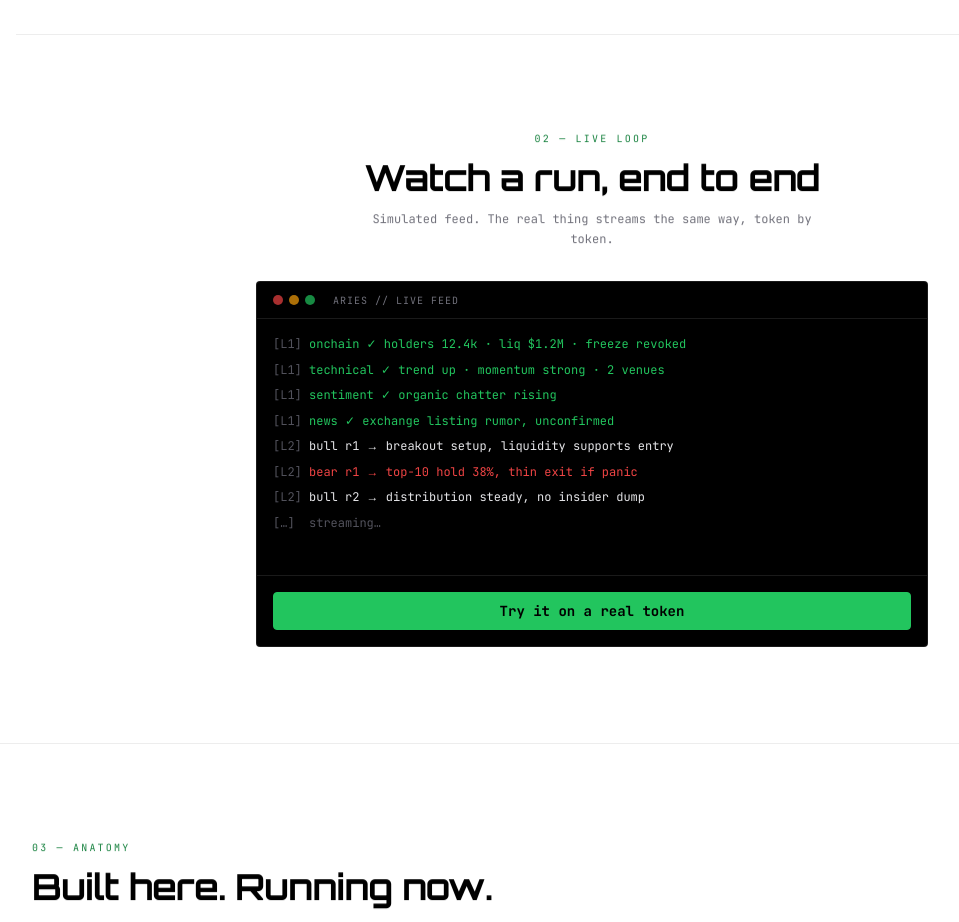
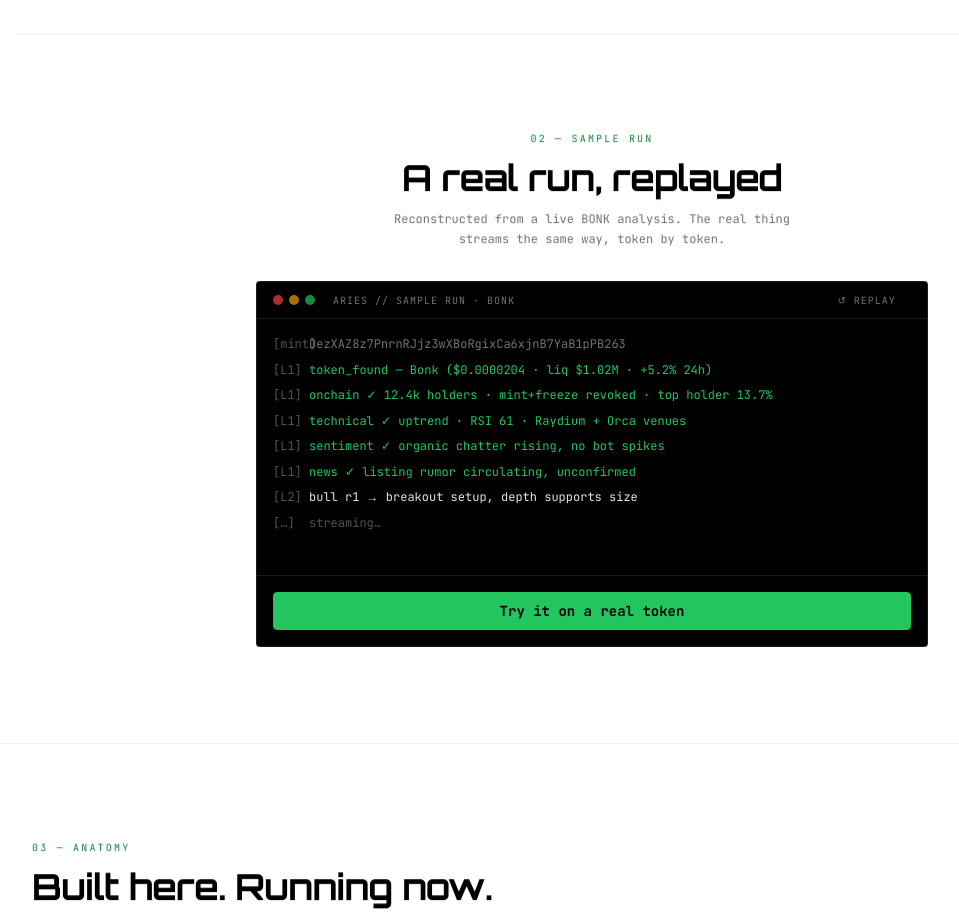
Before and after one commit to sifaq00/hoheee, a Next.js app: page / in a window 1280 px wide. Shown: the part 1440-2362 px from the top of the page, without its empty margins (48-1007 px from the left). Built offline with nearby package versions, Linux system fonts and the light colour scheme; no server answers; the database is empty.

Commit message:
feat: realistic sample-run replay on landing

```diff
--- a/components/landing/LiveDemo.tsx
+++ b/components/landing/LiveDemo.tsx
@@ -5,16 +5,18 @@ import Link from "next/link";
 import Reveal from "./Reveal";
 
 const SCRIPT: { tag: string; text: string; tone: "dim" | "green" | "red" | "white" }[] = [
-  { tag: "L1", text: "onchain ✓ holders 12.4k · liq $1.2M · freeze revoked", tone: "green" },
-  { tag: "L1", text: "technical ✓ trend up · momentum strong · 2 venues", tone: "green" },
-  { tag: "L1", text: "sentiment ✓ organic chatter rising", tone: "green" },
-  { tag: "L1", text: "news ✓ exchange listing rumor, unconfirmed", tone: "green" },
-  { tag: "L2", text: "bull r1 → breakout setup, liquidity supports entry", tone: "white" },
+  { tag: "mint", text: "DezXAZ8z7PnrnRJjz3wXBoRgixCa6xjnB7YaB1pPB263", tone: "dim" },
+  { tag: "L1", text: "token_found — Bonk ($0.0000204 · liq $1.02M · +5.2% 24h)", tone: "green" },
+  { tag: "L1", text: "onchain ✓ 12.4k holders · mint+freeze revoked · top holder 13.7%", tone: "green" },
+  { tag: "L1", text: "technical ✓ uptrend · RSI 61 · Raydium + Orca venues", tone: "green" },
+  { tag: "L1", text: "sentiment ✓ organic chatter rising, no bot spikes", tone: "green" },
+  { tag: "L1", text: "news ✓ listing rumor circulating, unconfirmed", tone: "green" },
+  { tag: "L2", text: "bull r1 → breakout setup, depth supports size", tone: "white" },
   { tag: "L2", text: "bear r1 → top-10 hold 38%, thin exit if panic", tone: "red" },
-  { tag: "L2", text: "bull r2 → distribution steady, no insider dump", tone: "white" },
-  { tag: "L2", text: "bear r2 → listing rumor already priced in", tone: "red" },
-  { tag: "L3", text: "risk → slippage ~4% on $10k exit · rug paths closed", tone: "green" },
-  { tag: "L4", text: "RATING: Overweight · CONFIDENCE: Medium", tone: "green" },
+  { tag: "L2", text: "bull r2 → distribution steady, no insider dump yet", tone: "white" },
+  { tag: "L2", text: "bear r2 → rumor already priced in, fade the pop", tone: "red" },
+  { tag: "L3", text: "risk ✓ ~4% slippage on $10k exit · rug paths closed", tone: "green" },
+  { tag: "L4", text: "RATING: Overweight · CONFIDENCE: Medium · /r/aa7bc851", tone: "green" },
 ];
 
 const TONE: Record<string, string> = {
@@ -50,12 +52,12 @@ export default function LiveDemo() {
   return (
     <section id="live" className="mx-auto max-w-6xl scroll-mt-24 border-t border-black/[0.07] px-4 py-16 md:py-24" aria-labelledby="live-title">
       <Reveal className="text-center">
-        <p className="font-mono text-[10px] tracking-[0.22em] text-[#15803d] uppercase">02 — Live loop</p>
+        <p className="font-mono text-[10px] tracking-[0.22em] text-[#15803d] uppercase">02 — Sample run</p>
         <h2 id="live-title" className="font-display mt-3 text-3xl font-medium tracking-tight text-black sm:text-4xl">
-          Watch a run, end to end
+          A real run, replayed
         </h2>
         <p className="mx-auto mt-3 max-w-md font-mono text-xs leading-relaxed text-zinc-500">
-          Simulated feed. The real thing streams the same way, token by token.
+          Reconstructed from a live BONK analysis. The real thing streams the same way, token by token.
         </p>
       </Reveal>
       <Reveal delay={120}>
@@ -64,8 +66,16 @@ export default function LiveDemo() {
             <span className="h-2.5 w-2.5 rounded-full bg-[#ef4444]/70" />
             <span className="h-2.5 w-2.5 rounded-full bg-[#f59e0b]/70" />
             <span className="h-2.5 w-2.5 rounded-full bg-[#22c55e]/70" />
-            <span className="ml-3 font-mono text-[10px] tracking-widest text-zinc-500">ARIES // LIVE FEED</span>
-            <span aria-hidden="true" className="land-caret ml-auto font-mono text-xs text-[#22c55e]">
+            <span className="ml-3 font-mono text-[10px] tracking-widest text-zinc-500">ARIES // SAMPLE RUN · BONK</span>
+            <button
+              type="button"
+              onClick={() => setCount(0)}
+              aria-label="Replay sample run"
+              className="ml-auto cursor-pointer font-mono text-[10px] tracking-widest text-zinc-500 transition-colors hover:text-[#22c55e]"
+            >
+              ↺ REPLAY
+            </button>
+            <span aria-hidden="true" className="land-caret font-mono text-xs text-[#22c55e]">
               ▊
             </span>
           </div>
```
